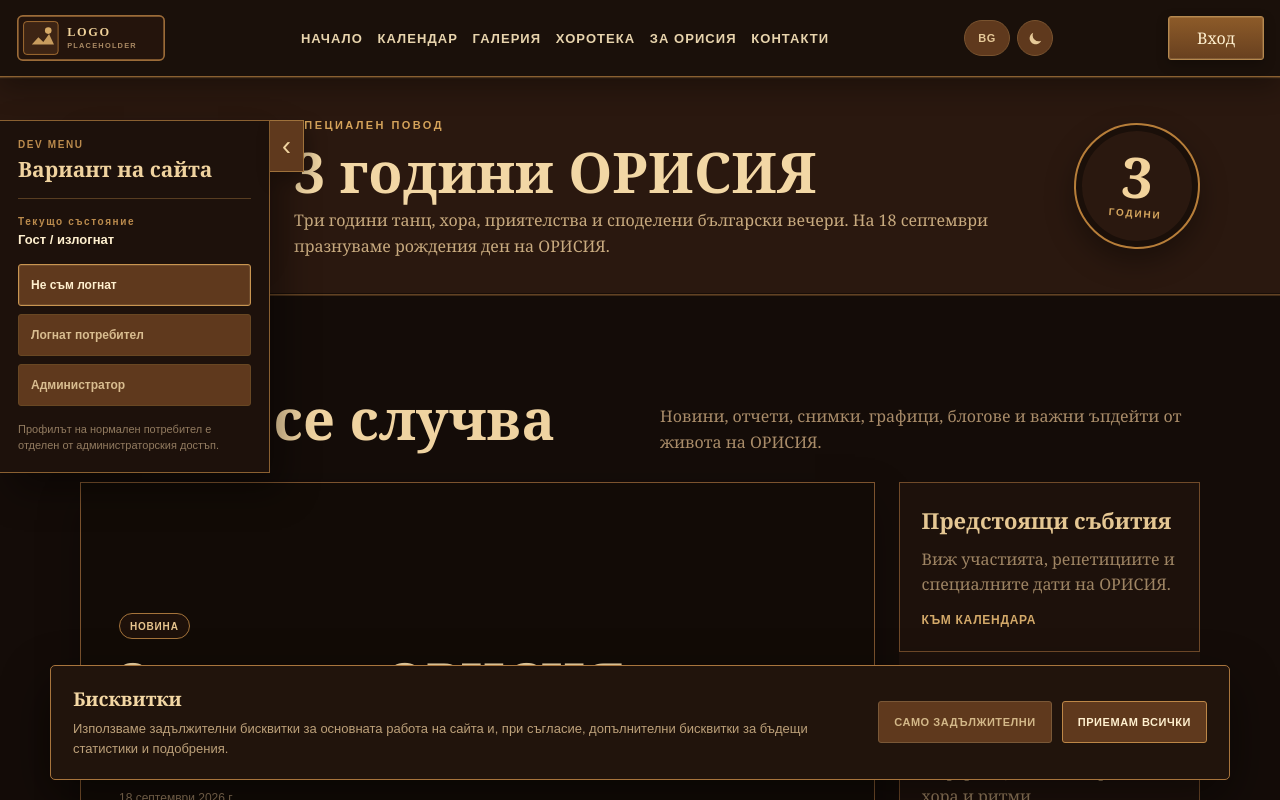
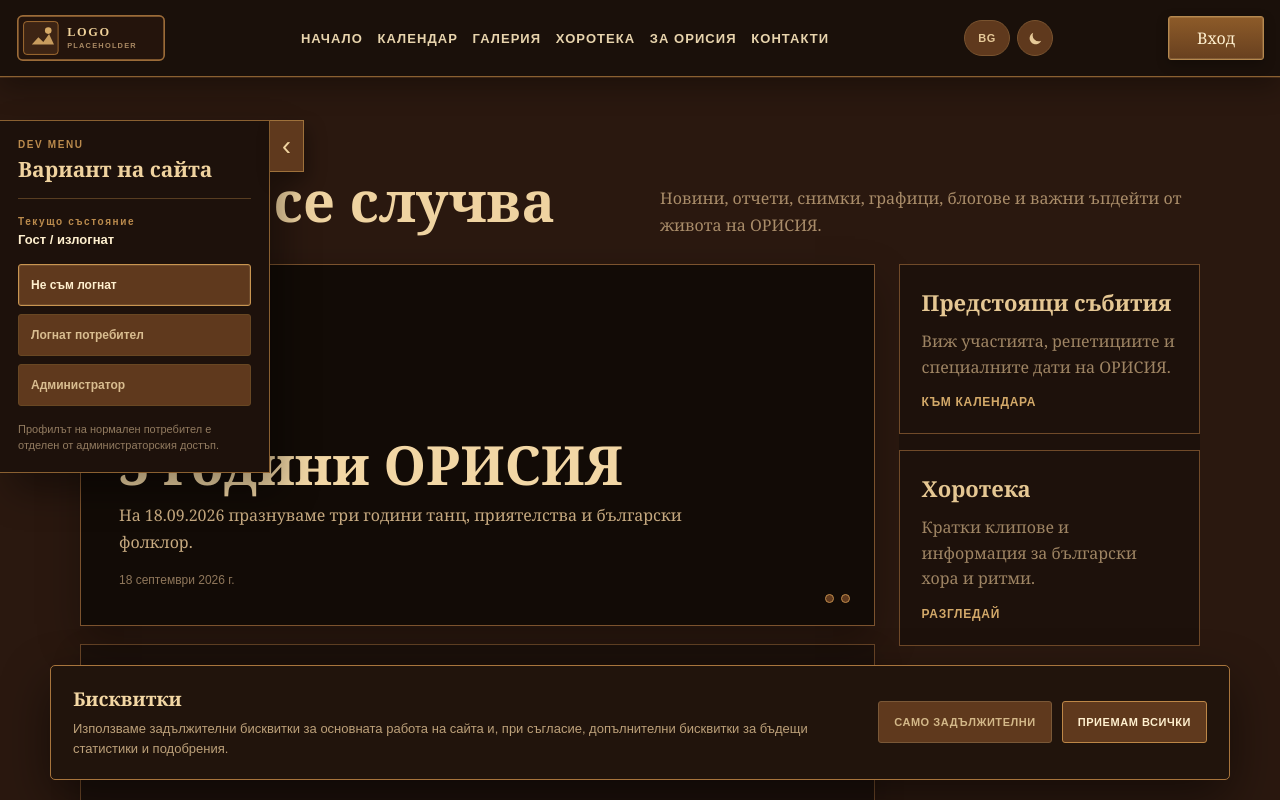
Before and after one commit to viktor132607/Orisia.Client, a Next.js app: page / in a window 1280 px wide. Shown: the top 800 px of the page. Built offline with nearby package versions, Linux system fonts and the light colour scheme.

Commit message:
Move birthday into homepage feed

```diff
--- a/src/components/HomeGate.tsx
+++ b/src/components/HomeGate.tsx
@@ -1,33 +1,10 @@
 "use client";
 
-import birthdayStyles from "./HomeGateBirthday.module.css";
-import useLanguage from "./useLanguage";
 import HomeFeed from "./HomeFeed";
 
 export default function HomeGate() {
-  const language = useLanguage();
-  const isBg = language === "bg";
-
   return (
     <main className="home-page">
-      <section className={birthdayStyles.section} aria-label={isBg ? "Трети рожден ден на ОРИСИЯ" : "ORISIA third birthday"}>
-        <div className={`container ${birthdayStyles.inner}`}>
-          <div className={birthdayStyles.date}>
-            <span>18.09</span>
-            <strong>2026</strong>
-          </div>
-          <div className={birthdayStyles.copy}>
-            <span>{isBg ? "СПЕЦИАЛЕН ПОВОД" : "SPECIAL OCCASION"}</span>
-            <h2>{isBg ? "3 години ОРИСИЯ" : "3 years of ORISIA"}</h2>
-            <p>{isBg ? "Три години танц, хора, приятелства и споделени български вечери. На 18 септември празнуваме рождения ден на ОРИСИЯ." : "Three years of dance, horo, friendships and shared Bulgarian evenings. On September 18, we celebrate ORISIA's birthday."}</p>
-          </div>
-          <div className={birthdayStyles.badge}>
-            <strong>3</strong>
-            <span>{isBg ? "ГОДИНИ" : "YEARS"}</span>
-          </div>
-        </div>
-      </section>
-
       <HomeFeed />
     </main>
   );
```
